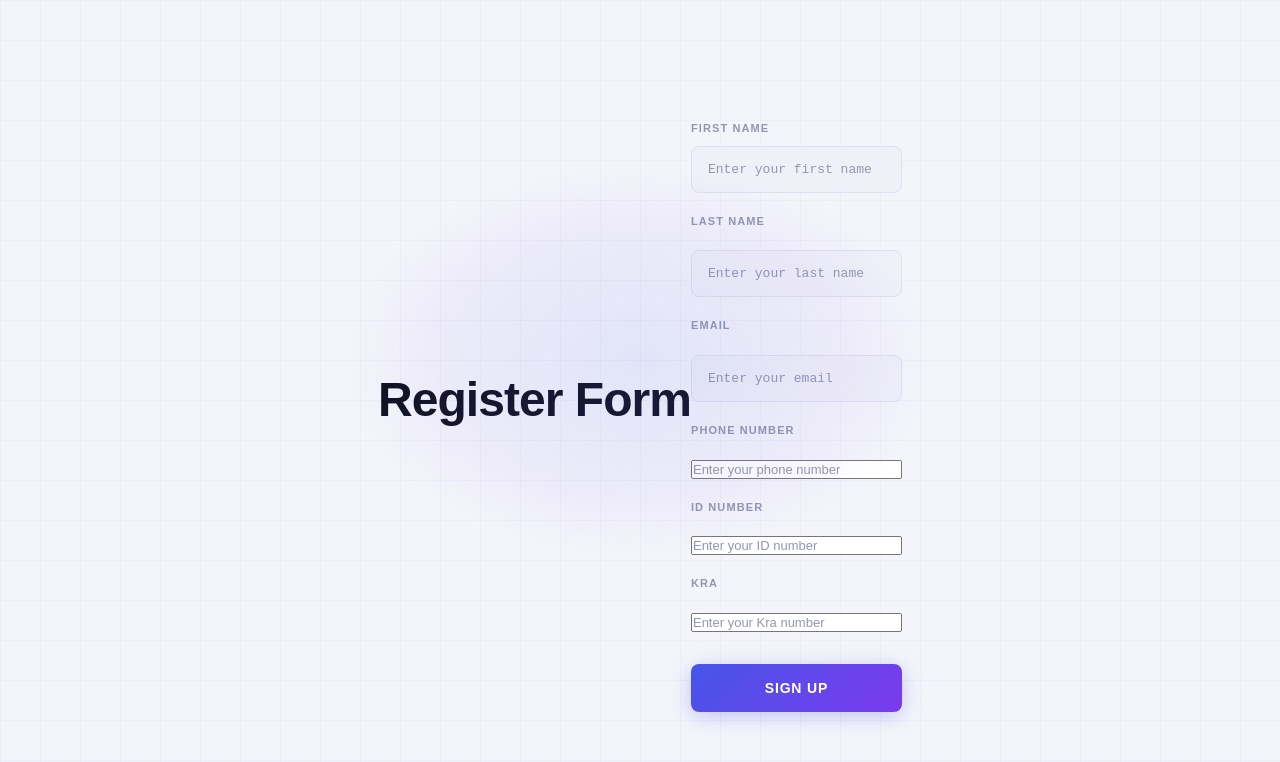
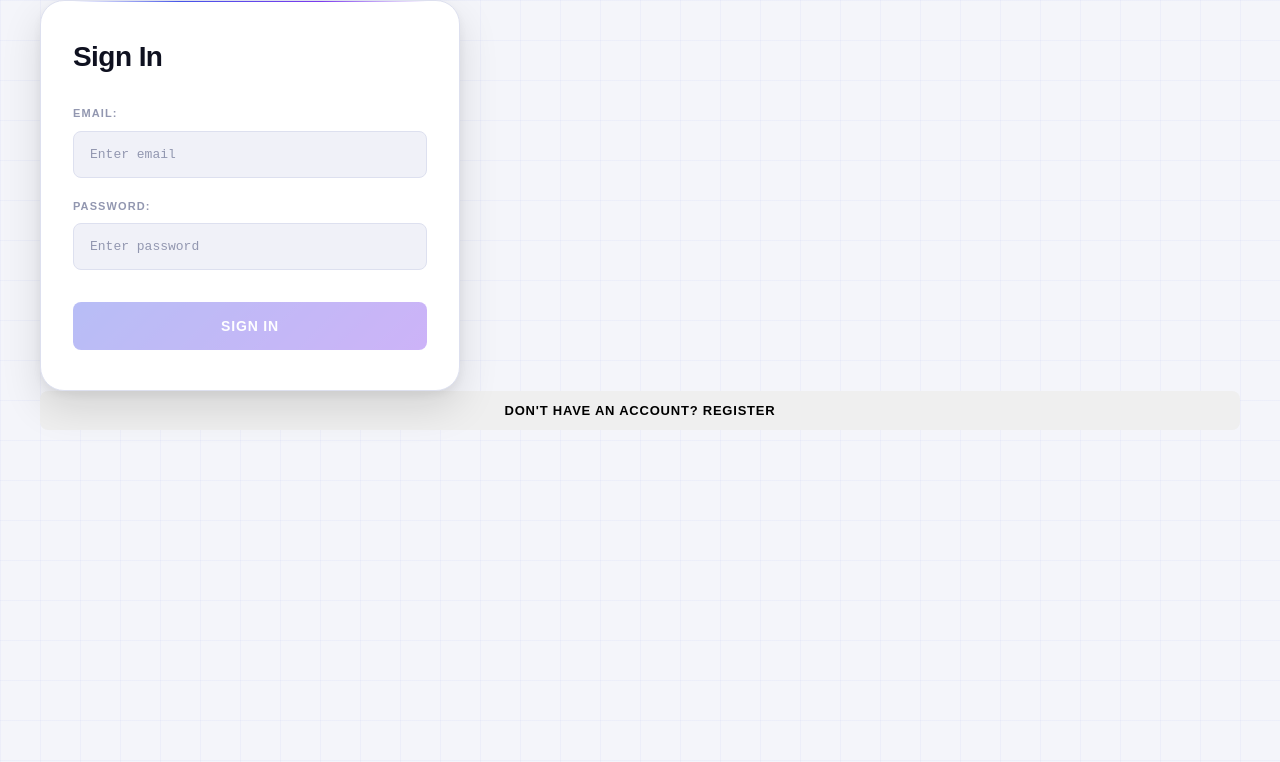
Before and after one commit to P0kka223/dtb_digiwall, a React (Vite) app: page / in a window 1280 px wide. Shown: the top 762 px of the page. Built offline with nearby package versions, Linux system fonts and the light colour scheme.

Commit message:
made the login page the first one

```diff
--- a/src/App.tsx
+++ b/src/App.tsx
@@ -4,17 +4,25 @@ import SignInForm from './components/signInForm';
 import Dashboard from './components/dashboard';
 import './App.css'
 import Registerform from './components/registerform.tsx'
+import { useState } from "react";
+
 const App: React.FC = () => {
-  // Watch the auth state
   const isAuthenticated = useSelector((state: RootState) => state.auth.isAuthenticated);
+  const [isSignIn, setIsSignIn] = useState(true);
 
   return (
+    <>
+      {isSignIn ? (
+        <SignInForm />
+      ) : (
+        <Registerform />
+      )}
 
-      <main>
-            <Registerform/>
-
-      </main>
+      <button onClick={() => setIsSignIn(!isSignIn)}>
+        {isSignIn ? "Don't have an account? Register" : "Already have an account? Sign In"}
+      </button>
+    </>
   );
-};
+}
 
 export default App;
--- a/src/components/registerform.tsx
+++ b/src/components/registerform.tsx
@@ -36,7 +36,7 @@ const handleChange = (e: ChangeEvent<HTMLInputElement>) => {
     [name]: value,
   }));
 };
-//stops the page from refreshing
+//stops the whole page from refreshing
 const handleSubmit = (e:React.FormEvent<HTMLFormElement>)=>{
     e.preventDefault();
     console.log("handled successfully", formData)
```
